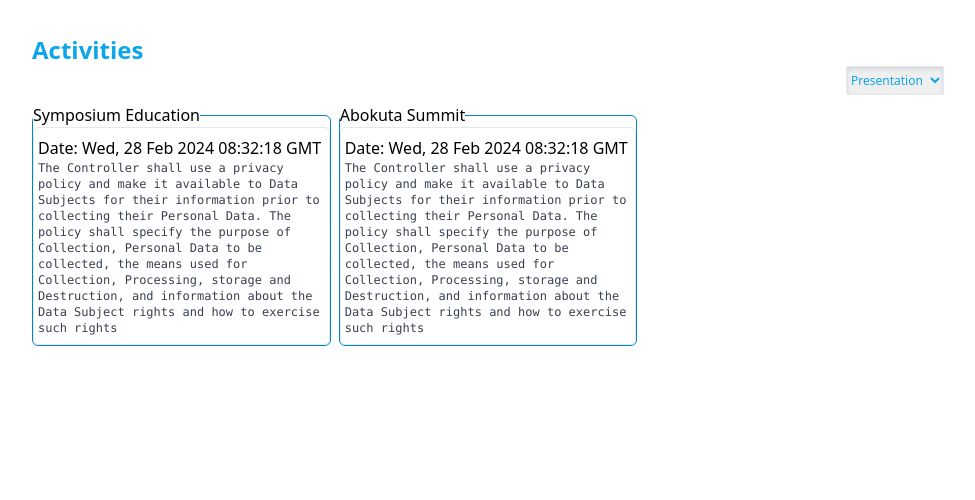
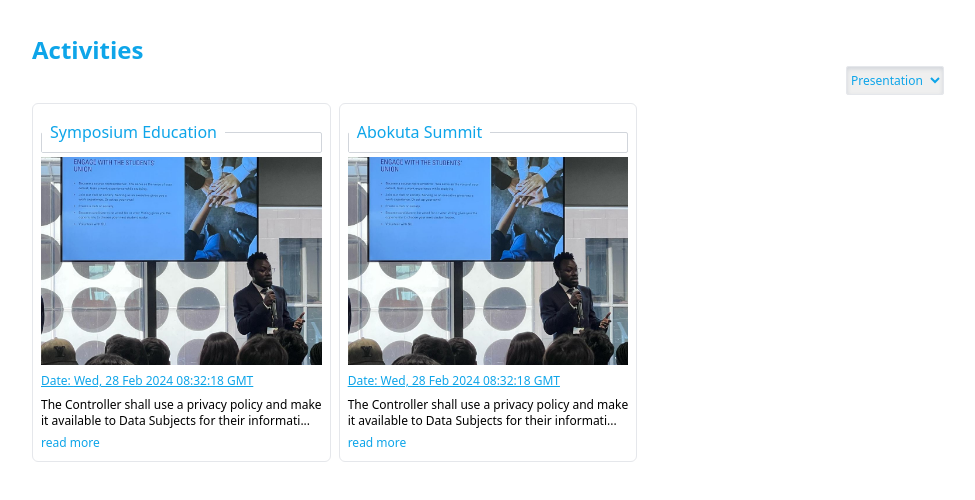
Before and after one commit to Cosmosvybes/kaylaw_inc, a React (Vite) app: page /activities in a window 1280 px wide. Shown: the top 500 px of the page, without its empty margins (152-1127 px from the left). Built offline with nearby package versions, Linux system fonts and the light colour scheme; some icons are missing; the HTML template or start-up script is replaced by a standard one.

Commit message:
add image

```diff
--- a/src/Components/Events.jsx
+++ b/src/Components/Events.jsx
@@ -50,6 +50,7 @@ const Events = () => {
     },
   ]);
 
+
   const handleSwitch = () => {
     setSwitch(!switcher);
   };
@@ -59,7 +60,16 @@ const Events = () => {
   //handle create post
   const submitPost = (e) => {
     e.preventDefault();
-    console.log({ post, postTitle });
+    const postcategory = document.querySelector("#postCategory");
+    let categoryChoice = postcategory.options[postcategory.selectedIndex].value;
+    let postData = {
+      id: Date.now(),
+      post: post,
+      title: postTitle,
+      category: categoryChoice,
+      date: new Date().toUTCString(),
+    };
+    setEvents([...events, postData]);
   };
 
   const handleFilter = () => {
@@ -73,7 +83,7 @@ const Events = () => {
   return (
     <>
       <ArrowBack
-        className="text-2xl ml-2 mt-1 text-sky-500"
+        className="text-2xl ml-4 mt-1 text-sky-500"
         onClick={() => history.back()}
       />
       <section className="h-screen px-44 max-sm:px-1">
@@ -97,7 +107,7 @@ const Events = () => {
         )}
 
         {!switcher ? (
-          <div className="grid grid-cols-3 max-sm:grid-cols-1 max-lg:grid-cols-2 relative gap-2 py-2 px-2  ">
+          <div className="grid grid-cols-3  max-sm:grid-cols-1 max-lg:grid-cols-2 relative gap-2 py-2 px-2  ">
             {events
               .filter((event) => event.category == eventCategory)
               .map((event) => (
@@ -126,7 +136,10 @@ const Events = () => {
                 className="outline-sky-500 border border-gray-300 w-52 max-sm:w-40 px-2 py-2 rounded-md mb-1"
               />
 
-              <select className="block rounded-md w-52 max-sm:w-40 border border-gray-300 mb-1">
+              <select
+                id="postCategory"
+                className="block rounded-md w-52 max-sm:w-40 border border-gray-300 mb-1"
+              >
                 <option>Presentation</option>
                 <option>Engagement</option>
                 <option>Positive news</option>
@@ -138,7 +151,7 @@ const Events = () => {
               onChange={(e) => setPost(e.target.value)}
               className="border border-gray-300 w-full rounded-md h-96 text-xs outline-sky-600 px-2 py-2"
             ></textarea>
-            <div className="flex justify-between items-center mt-3">
+            <div className="flex justify-between items-center mt-3 px-3">
               <div className="flex justify-around gap-3 items-center">
                 <UploadRectangle className="text-3xl text-sky-500" />
                 <SendFast
--- a/src/Components/Post.jsx
+++ b/src/Components/Post.jsx
@@ -1,16 +1,19 @@
+import image from "../assets/kay5.jpeg";
 const Post = ({ post, title, date }) => {
   return (
     <>
-      <fieldset className="border border-sky-600 rounded-md ">
-        <legend>{title}</legend>
-        <div className="relative block h-auto border  border-gray-200 w-auto  hover:shadow-md transition duration-300 shadow-gray-300 py-2  rounded-md hover:bg-gray-50 bg-white px-1">
-          <p>Date: {date}</p>
-          {/* <h1>Title: {title}</h1> */}
-          <pre className="relative whitespace-pre-wrap text-gray-700 text-pretty space-y-1">
-            <p className="text-xs">{post} </p>
-          </pre>
-        </div>
-      </fieldset>
+      <div className="relative block h-auto border  border-gray-200 w-auto  hover:shadow-md transition duration-300 shadow-gray-300 py-2  rounded-md hover:bg-gray-50 bg-white px-2">
+        <fieldset className="border border-gray-300 rounded-sm ">
+          <legend className="px-2 py-2 text-sky-500 ">{title}</legend>
+        </fieldset>
+        <img src={image} className="w-full h-52 object-cover mt-1 mb-1" />
+        <p className="underline text-sky-500 text-xs mt-2">Date: {date}</p>
+        <p className="relative whitespace-pre-wrap font-light  text-xs mt-2">
+          {post.length > 100 ? post.slice(0, 100) + "..." : post}
+          {/* {post} */}
+        </p>
+        <button className="inline text-sky-500 text-xs">read more</button>
+      </div>
     </>
   );
 };
```
